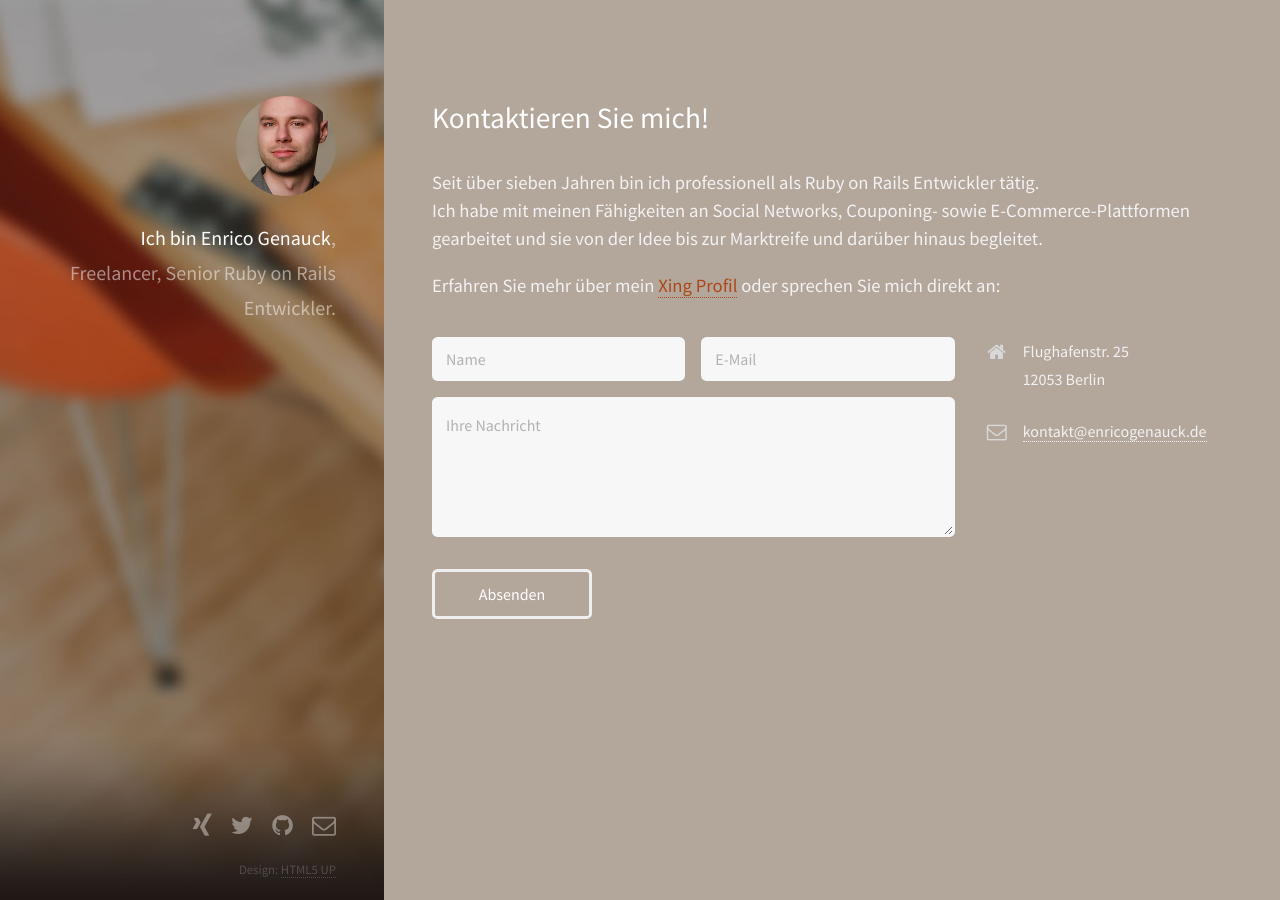
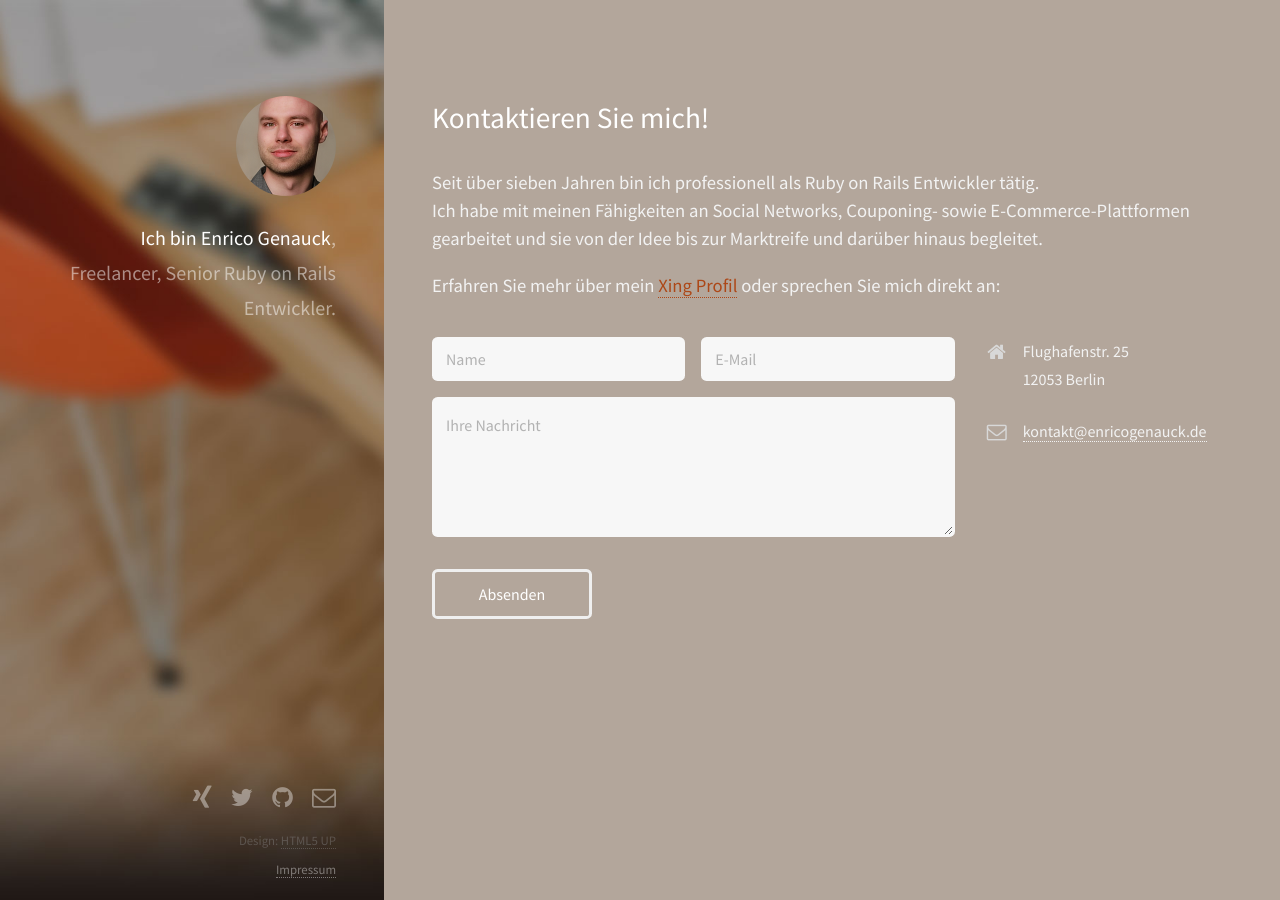
Before and after one commit to enricogenauck/enricogenauck-de, a Jekyll site: the page built from index.html, in a window 1280 px wide. Built offline with Jekyll 4.4.1, drawn with Linux system fonts in a browser that asks for light colours.

Commit message:
adds impress

```diff
--- a/_layouts/default.html
+++ b/_layouts/default.html
@@ -1,11 +1,3 @@
-<!--
-        {% include navigation.html %}
-
-
-
-    {% include footer.html %}
--->
-
 <!DOCTYPE HTML>
 <html>
   <head>
@@ -13,23 +5,23 @@
     <meta http-equiv="content-type" content="text/html; charset=utf-8" />
     <meta name="description" content="" />
     <meta name="keywords" content="" />
-    <!--[if lte IE 8]><script src="css/ie/html5shiv.js"></script><![endif]-->
-    <script src="js/jquery.min.js"></script>
-    <script src="js/jquery.poptrox.min.js"></script>
-    <script src="js/skel.min.js"></script>
-    <script src="js/init.js"></script>
+    <!--[if lte IE 8]><script src="/css/ie/html5shiv.js"></script><![endif]-->
+    <script src="/js/jquery.min.js"></script>
+    <script src="/js/jquery.poptrox.min.js"></script>
+    <script src="/js/skel.min.js"></script>
+    <script src="/js/init.js"></script>
     <noscript>
-      <link rel="stylesheet" href="css/skel.css" />
-      <link rel="stylesheet" href="css/style.css" />
-      <link rel="stylesheet" href="css/style-xlarge.css" />
+      <link rel="stylesheet" href="/css/skel.css" />
+      <link rel="stylesheet" href="/css/style.css" />
+      <link rel="stylesheet" href="/css/style-xlarge.css" />
     </noscript>
-    <!--[if lte IE 8]><link rel="stylesheet" href="css/ie/v8.css" /><![endif]-->
+    <!--[if lte IE 8]><link rel="stylesheet" href="/css/ie/v8.css" /><![endif]-->
   </head>
   <body id="top">
 
     <!-- Header -->
       <header id="header">
-        <a href="/" class="image avatar"><img src="images/avatar.jpg" alt="" /></a>
+        <a href="/" class="image avatar"><img src="/images/avatar.jpg" alt="" /></a>
         <h1>
           <strong>Ich bin Enrico Genauck</strong>, Freelancer, <br />Senior Ruby on Rails Entwickler.
         </h1>
@@ -50,6 +42,7 @@
         </ul>
         <ul class="copyright">
           <li>Design: <a href="http://html5up.net">HTML5 UP</a></li>
+          <li><a href="/impressum">Impressum</a></li>
         </ul>
       </footer>
 
--- a/css/_modifications.scss
+++ b/css/_modifications.scss
@@ -21,6 +21,11 @@ input[type="email"] {
   color: white;
 }
 
+.copyright li:nth-child(2),
+.copyright li:nth-child(3) {
+  color: lighten($color-accent2-fg-light, 90%);
+}
+
 // Submitted form
 #message:target .confirmation {
   display: inherit;
--- a/js/init.js
+++ b/js/init.js
@@ -20,12 +20,12 @@
 		reset: 'full',
 		containers: '100%',
 		breakpoints: {
-			global: { href: 'css/style.css', grid: { gutters: ['2.5em', 0] } },
-			xlarge: { media: '(max-width: 1800px)', href: 'css/style-xlarge.css' },
-			large: { media: '(max-width: 1280px)', href: 'css/style-large.css', grid: { gutters: ['2em', 0] } },
-			medium: { media: '(max-width: 980px)', href: 'css/style-medium.css'},
-			small: { media: '(max-width: 736px)', href: 'css/style-small.css', grid: { gutters: ['1.5em', 0], zoom: 2 }, viewport: { scalable: false } },
-			xsmall: { media: '(max-width: 480px)', href: 'css/style-xsmall.css', grid: { zoom: 3 } }
+			global: { href: '/css/style.css', grid: { gutters: ['2.5em', 0] } },
+			xlarge: { media: '(max-width: 1800px)', href: '/css/style-xlarge.css' },
+			large: { media: '(max-width: 1280px)', href: '/css/style-large.css', grid: { gutters: ['2em', 0] } },
+			medium: { media: '(max-width: 980px)', href: '/css/style-medium.css'},
+			small: { media: '(max-width: 736px)', href: '/css/style-small.css', grid: { gutters: ['1.5em', 0], zoom: 2 }, viewport: { scalable: false } },
+			xsmall: { media: '(max-width: 480px)', href: '/css/style-xsmall.css', grid: { zoom: 3 } }
 		}
 	});
 
```
Also changed, not shown: 1 other file.
